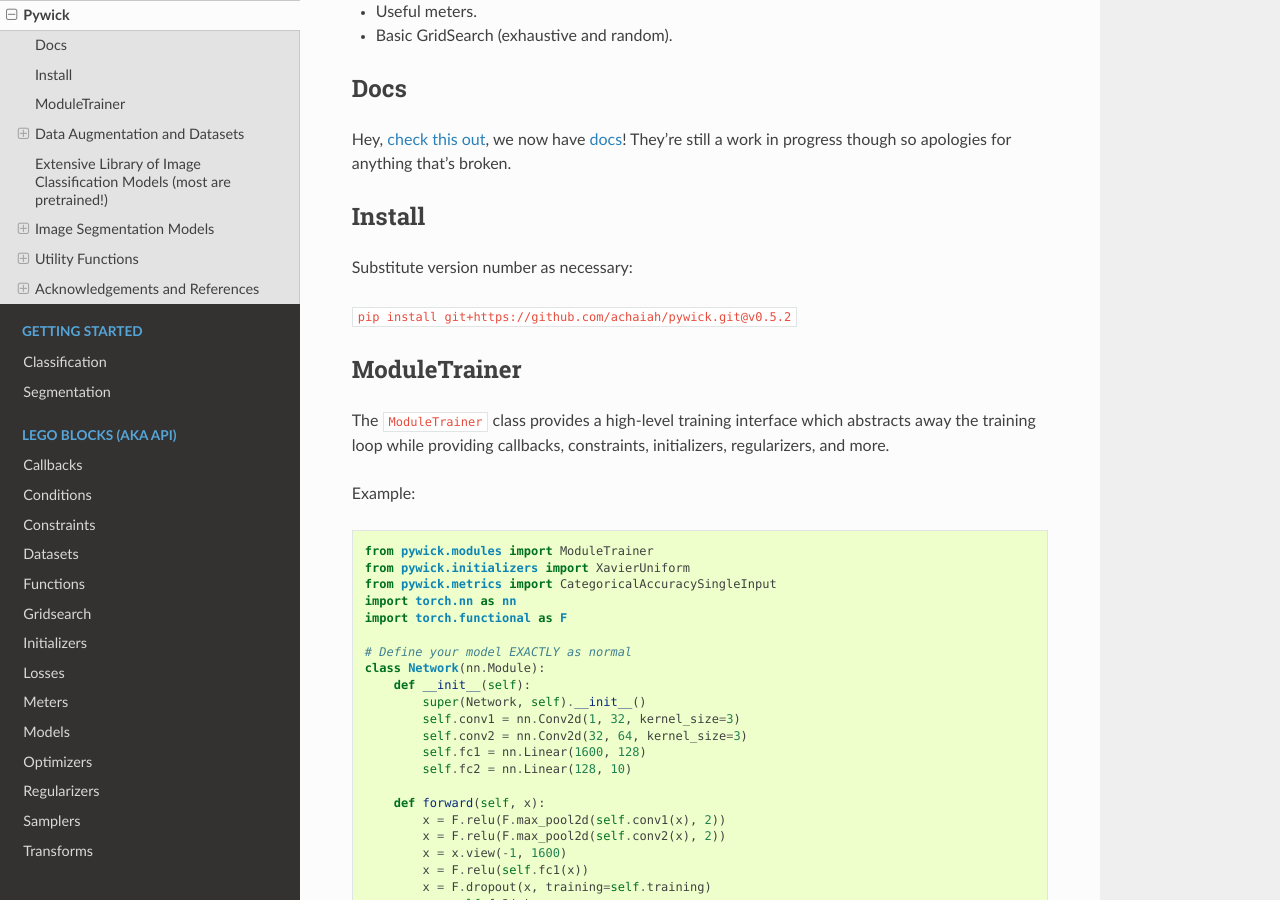
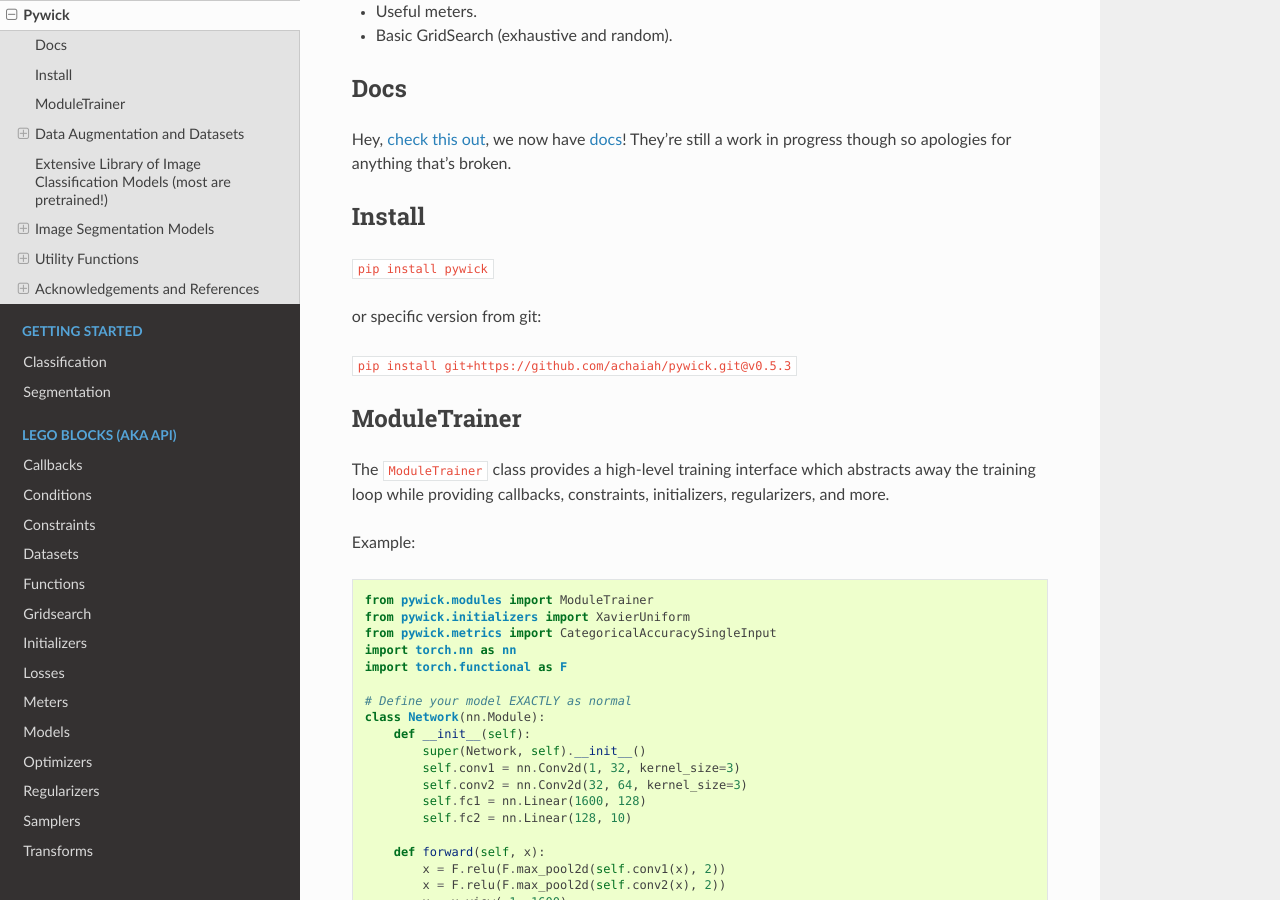
Before and after one commit to achaiah/pywick, a Sphinx documentation site: the page built from docs/source/README.md, in a window 1280 px wide and 900 px high, scrolled down 592 px. Built offline with Sphinx 7.4.7 and the Read the Docs theme 2.0.0, drawn with Linux system fonts in a browser that asks for light colours.

Commit message:
updating installation instructions

```diff
--- a/docs/source/README.md
+++ b/docs/source/README.md
@@ -27,9 +27,12 @@
 work in progress though so apologies for anything that's broken.
 
 ## Install
-Substitute version number as necessary:
+`pip install pywick`
 
-`pip install git+https://github.com/achaiah/pywick.git@v0.5.2`
+or specific version from git:
+
+`pip
+install git+https://github.com/achaiah/pywick.git@v0.5.3`
 
 ## ModuleTrainer
 The `ModuleTrainer` class provides a high-level training interface which abstracts
```
